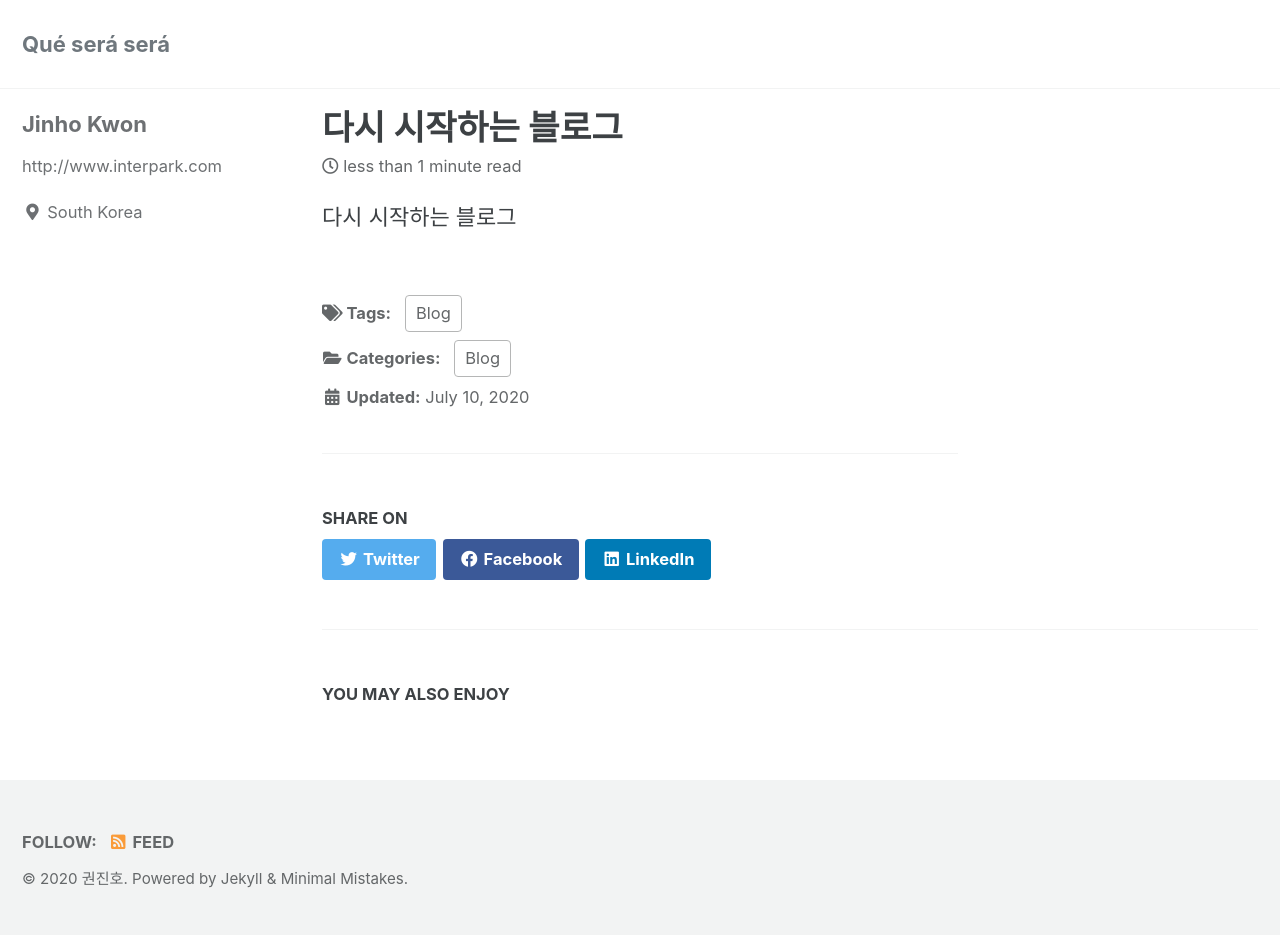
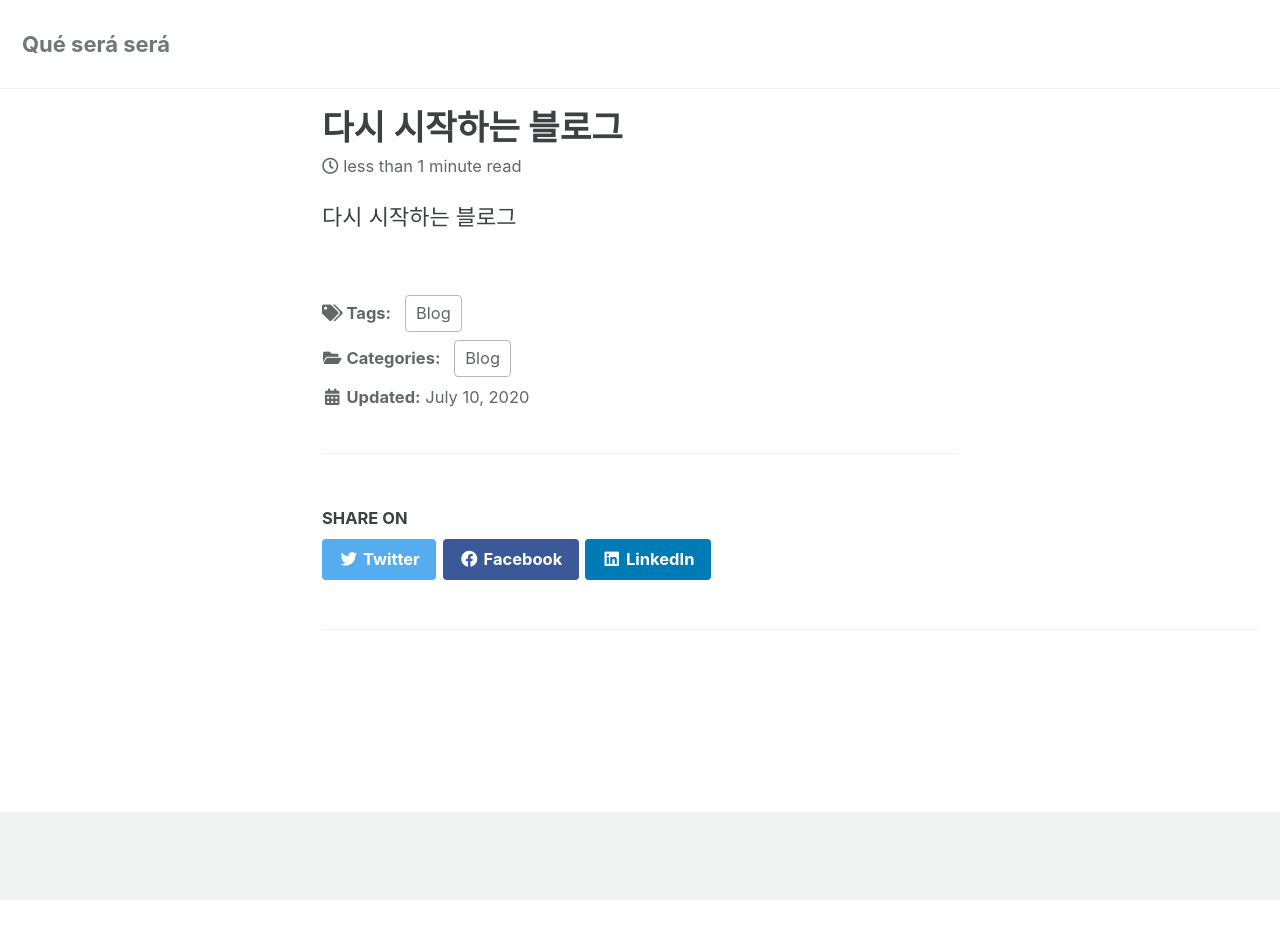
Before and after one commit to JinHoKwon/jinhokwon.github.io, a Jekyll site: the page built from _posts/2020-07-10-start-the-blog.md, in a window 1280 px wide. Built offline with Jekyll 4.4.1, drawn with Linux system fonts in a browser that asks for light colours; cached includes are drawn as plain includes; after the commit the page ends 900 px from its top, so only the background shows below that.

Commit message:
* 테마 변경함.

```diff
--- a/_config.yml
+++ b/_config.yml
@@ -93,10 +93,10 @@ analytics:
 
 # Site Author
 author:
-  name             : "Jinho Kwon"
+  name             : #"Jinho Kwon"
   avatar           : # path of avatar image, e.g. "/assets/images/bio-photo.jpg"
-  bio              : "http://www.interpark.com"
-  location         : "South Korea"
+  bio              : #"http://www.interpark.com"
+  location         : #"South Korea"
   email            :
   links:
     - label: "Email"
--- a/_includes/footer.html
+++ b/_includes/footer.html
@@ -1,3 +1,4 @@
+<!--
 <div class="page__footer-follow">
   <ul class="social-icons">
     {% if site.data.ui-text[site.locale].follow_label %}
@@ -16,4 +17,6 @@
   </ul>
 </div>
 
+
 <div class="page__footer-copyright">&copy; {{ site.time | date: '%Y' }} {{ site.name | default: site.title }}. {{ site.data.ui-text[site.locale].powered_by | default: "Powered by" }} <a href="https://jekyllrb.com" rel="nofollow">Jekyll</a> &amp; <a href="https://mademistakes.com/work/minimal-mistakes-jekyll-theme/" rel="nofollow">Minimal Mistakes</a>.</div>
+-->
--- a/_layouts/single.html
+++ b/_layouts/single.html
@@ -67,7 +67,9 @@ layout: default
   {% comment %}<!-- only show related on a post page when `related: true` -->{% endcomment %}
   {% if page.id and page.related and site.related_posts.size > 0 %}
     <div class="page__related">
+      <!--
       <h4 class="page__related-title">{{ site.data.ui-text[site.locale].related_label | default: "You May Also Enjoy" }}</h4>
+      -->
       <div class="grid__wrapper">
         {% for post in site.related_posts limit:4 %}
           {% include archive-single.html type="grid" %}
@@ -77,7 +79,9 @@ layout: default
   {% comment %}<!-- otherwise show recent posts if no related when `related: true` -->{% endcomment %}
   {% elsif page.id and page.related %}
     <div class="page__related">
+      <!--
       <h4 class="page__related-title">{{ site.data.ui-text[site.locale].related_label | default: "You May Also Enjoy" }}</h4>
+      -->
       <div class="grid__wrapper">
         {% for post in site.posts limit:4 %}
           {% if post.id == page.id %}
```
